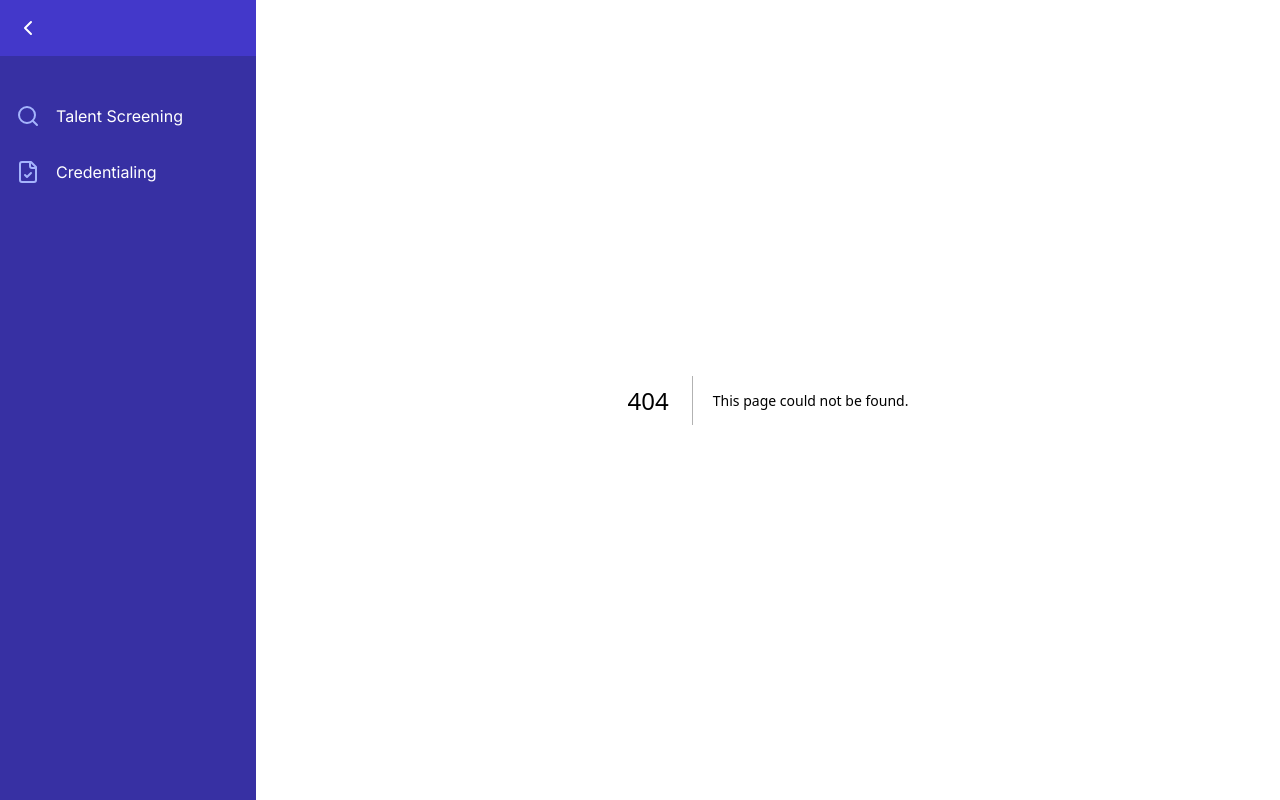
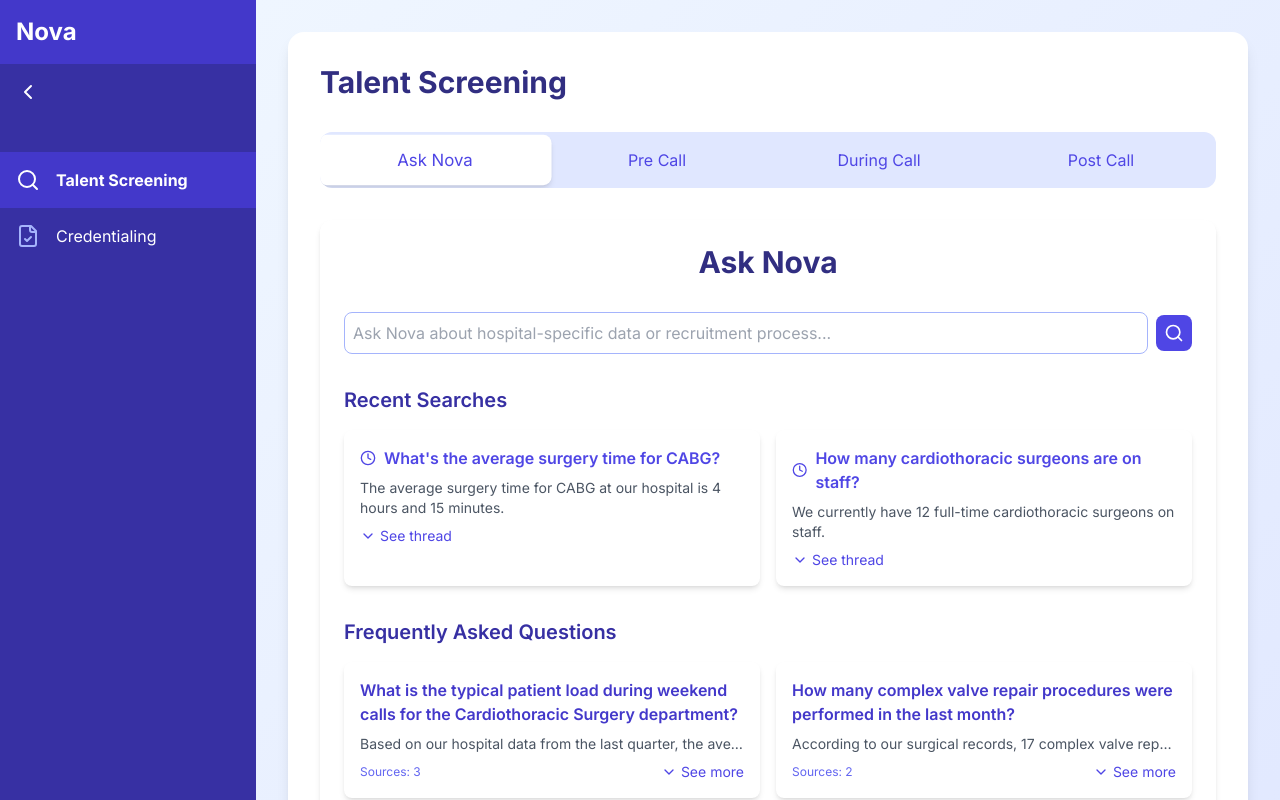
Before and after one commit to Damilare06/healthcare_intelligence, a Next.js app: page /talent-screening in a window 1280 px wide. Before the commit this address had no page. Shown: the top 800 px of the page. Built offline with nearby package versions, Linux system fonts and the light colour scheme.

Commit message:
talent screening has its own url

```diff
--- /dev/null
+++ b/src/app/talent-screening/page.tsx
@@ -0,0 +1,55 @@
+'use client'
+
+import React from 'react';
+import AskNova from '@/components/AskNova';
+import PreCallPreparation from '@/components/PreCallPreparation';
+import DuringCall from '@/components/DuringCall';
+import PostCallAnalysis from '@/components/PostCallAnalysis';
+
+export default function TalentScreeningPage() {
+  const [activeTab, setActiveTab] = React.useState('ask-nova');
+  const [candidatePhoneNumber, setCandidatePhoneNumber] = React.useState('+1 (555) 123-4567');
+
+  const handleStartCall = (phoneNumber: string) => {
+    setCandidatePhoneNumber(phoneNumber);
+    setActiveTab('during-call');
+  };
+
+  const renderActiveComponent = () => {
+    switch (activeTab) {
+      case 'ask-nova': return <AskNova />;
+      case 'pre-call': return <PreCallPreparation onStartCall={handleStartCall} />;
+      case 'during-call': return <DuringCall candidatePhoneNumber={candidatePhoneNumber} />;
+      case 'post-call': return <PostCallAnalysis />;
+      default: return <AskNova />;
+    }
+  };
+
+  return (
+    <div className="min-h-screen bg-gradient-to-br from-blue-50 to-indigo-100 p-8">
+      <div className="max-w-6xl mx-auto bg-white rounded-2xl shadow-lg p-8">
+        <h1 className="text-3xl font-bold mb-8 text-indigo-900">Talent Screening</h1>
+        <div className="w-full">
+          <div className="flex mb-8 bg-indigo-100 rounded-xl p-1 overflow-x-auto">
+            {['ask-nova', 'pre-call', 'during-call', 'post-call'].map((tab) => (
+              <button
+                key={tab}
+                className={`flex-1 p-3 rounded-lg transition-all duration-300 ease-in-out ${
+                  activeTab === tab
+                    ? 'bg-white text-indigo-600 shadow-md transform scale-105'
+                    : 'text-indigo-600 hover:bg-indigo-200'
+                }`}
+                onClick={() => setActiveTab(tab)}
+              >
+                {tab.split('-').map(word => word.charAt(0).toUpperCase() + word.slice(1)).join(' ')}
+              </button>
+            ))}
+          </div>
+          <div className="mt-8 bg-white rounded-xl shadow-md p-6">
+            {renderActiveComponent()}
+          </div>
+        </div>
+      </div>
+    </div>
+  );
+}
--- a/src/components/Sidebar.tsx
+++ b/src/components/Sidebar.tsx
@@ -12,20 +12,22 @@ const Sidebar: React.FC<SidebarProps> = ({ isOpen, toggleSidebar }) => {
   const pathname = usePathname();
 
   const sidebarItems = [
-    { id: 'talent-screening', label: 'Talent Screening', icon: Search, href: '/' },
+    { id: 'talent-screening', label: 'Talent Screening', icon: Search, href: '/talent-screening' },
     { id: 'credentialing', label: 'Credentialing', icon: FileCheck, href: '/credentialing' },
     // ... (other items)
   ];
 
   const isActive = (href: string) => {
-    if (href === '/') {
-      return pathname === '/';
-    }
     return pathname.startsWith(href);
   };
 
   return (
     <div className={`fixed left-0 top-0 h-full bg-indigo-800 text-white transition-all duration-300 z-50 ${isOpen ? 'w-64' : 'w-16'}`}>
+      <Link href="/" className="block p-4 hover:bg-indigo-700">
+        <h1 className={`text-2xl font-bold ${isOpen ? '' : 'text-center'}`}>
+          {isOpen ? 'Nova' : 'N'}
+        </h1>
+      </Link>
       <button onClick={toggleSidebar} className="p-4 hover:bg-indigo-700 w-full text-left">
         {isOpen ? <ChevronLeft className="w-6 h-6" /> : <ChevronRight className="w-6 h-6" />}
       </button>
```
